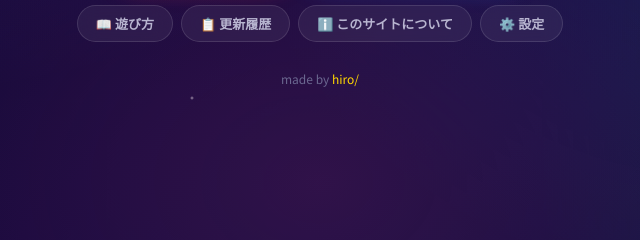
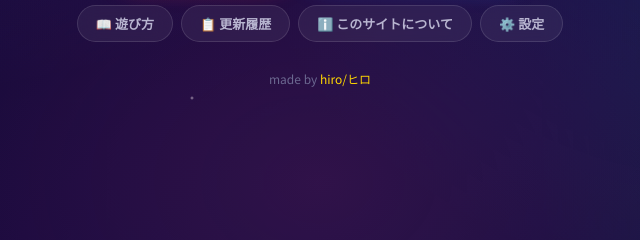
Before and after one commit to h1ro223/Dice-Wars, a plain HTML site: page index.html in a window 1280 px wide. Shown: the part 462-702 px from the top of the page, 320-960 px from the left. Drawn offline with Linux system fonts and the light colour scheme.

Commit message:
Update index.html

```diff
--- a/index.html
+++ b/index.html
@@ -35,7 +35,7 @@
                 <button id="btn-title-settings" class="btn-glass">⚙️ 設定</button>
             </div>
             <div class="title-footer">
-                <p>made by <a href="https://github.com/h1ro223" target="_blank" rel="noopener">hiro/</a></p>
+                <p>made by <a href="https://github.com/h1ro223" target="_blank" rel="noopener">hiro/ヒロ</a></p>
             </div>
         </div>
     </section>
```
